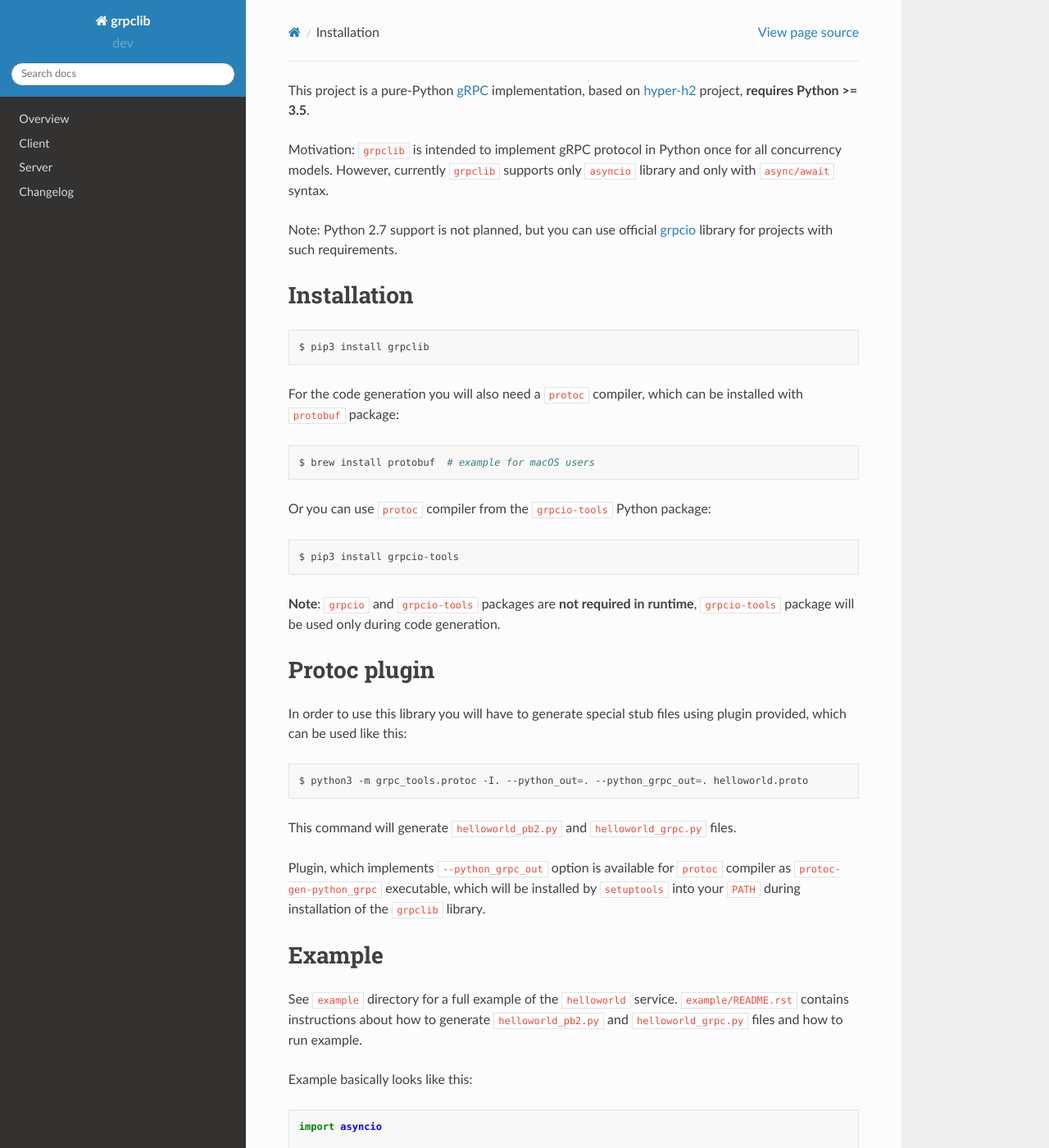
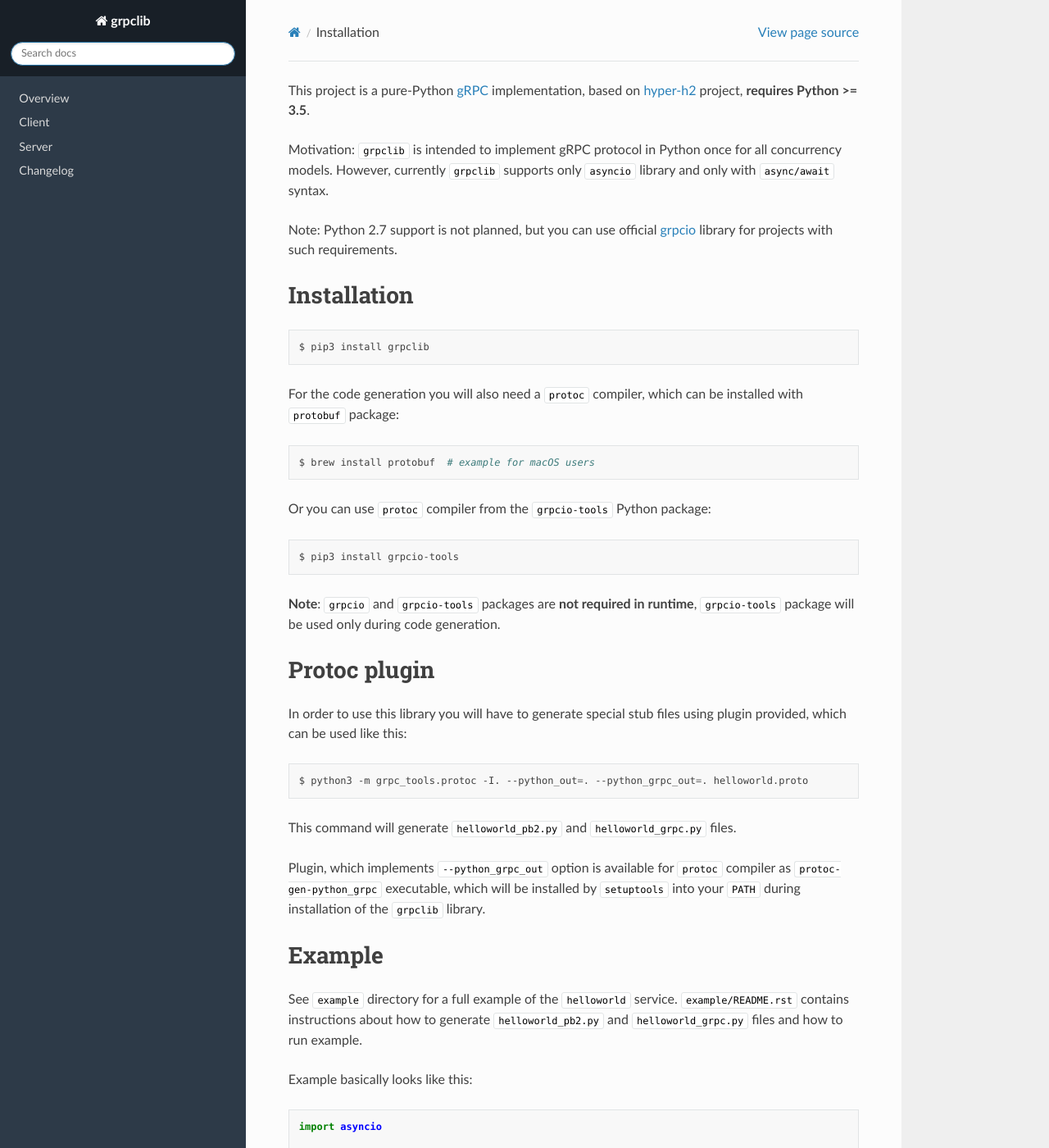
Before and after one commit to vmagamedov/grpclib, a Sphinx documentation site: the page built from docs/index.rst, in a window 1280 px wide and 1400 px high. Shown: the whole window at 82% size. Built offline with Sphinx 7.4.7 and the Read the Docs theme 2.0.0, drawn with Linux system fonts in a browser that asks for light colours.

Commit message:
Changed docs style a little bit

```diff
--- /dev/null
+++ b/docs/_static/style.css
@@ -0,0 +1,25 @@
+.wy-nav-side {
+    background: #2d3a48;
+}
+.wy-side-nav-search {
+    background: #181f27;
+}
+.wy-menu-vertical a:hover {
+    background-color: #475260;
+}
+.rst-content code {
+    border-radius: 3px;
+}
+.rst-content code.literal {
+    color: black;
+}
+.rst-content dl:not(.docutils) code {
+    font-weight: normal;
+}
+.rst-content a code.literal {
+    font-weight: normal;
+    color: #2980B9;
+}
+.rst-content a:hover code.literal {
+    color: #3091d1;
+}
--- a/docs/conf.py
+++ b/docs/conf.py
@@ -18,10 +18,14 @@
 copyright = '2018, Vladimir Magamedov'
 author = 'Vladimir Magamedov'
 
-version = 'dev'
-release = 'dev'
-
 templates_path = []
 
 html_theme = 'sphinx_rtd_theme'
 html_static_path = ['_static']
+html_theme_options = {
+    'display_version': False,
+}
+
+
+def setup(app):
+    app.add_stylesheet('style.css')
```
